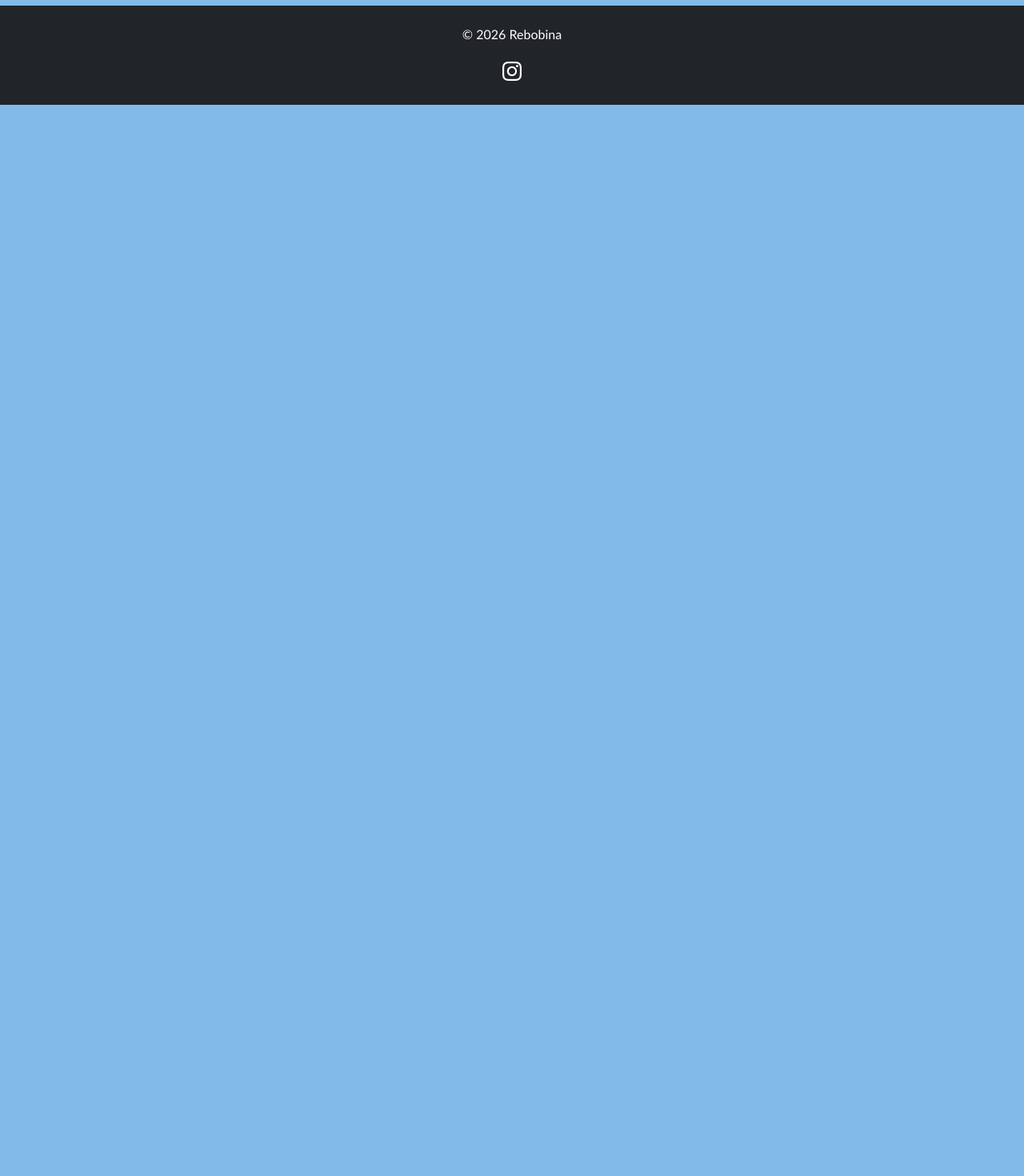
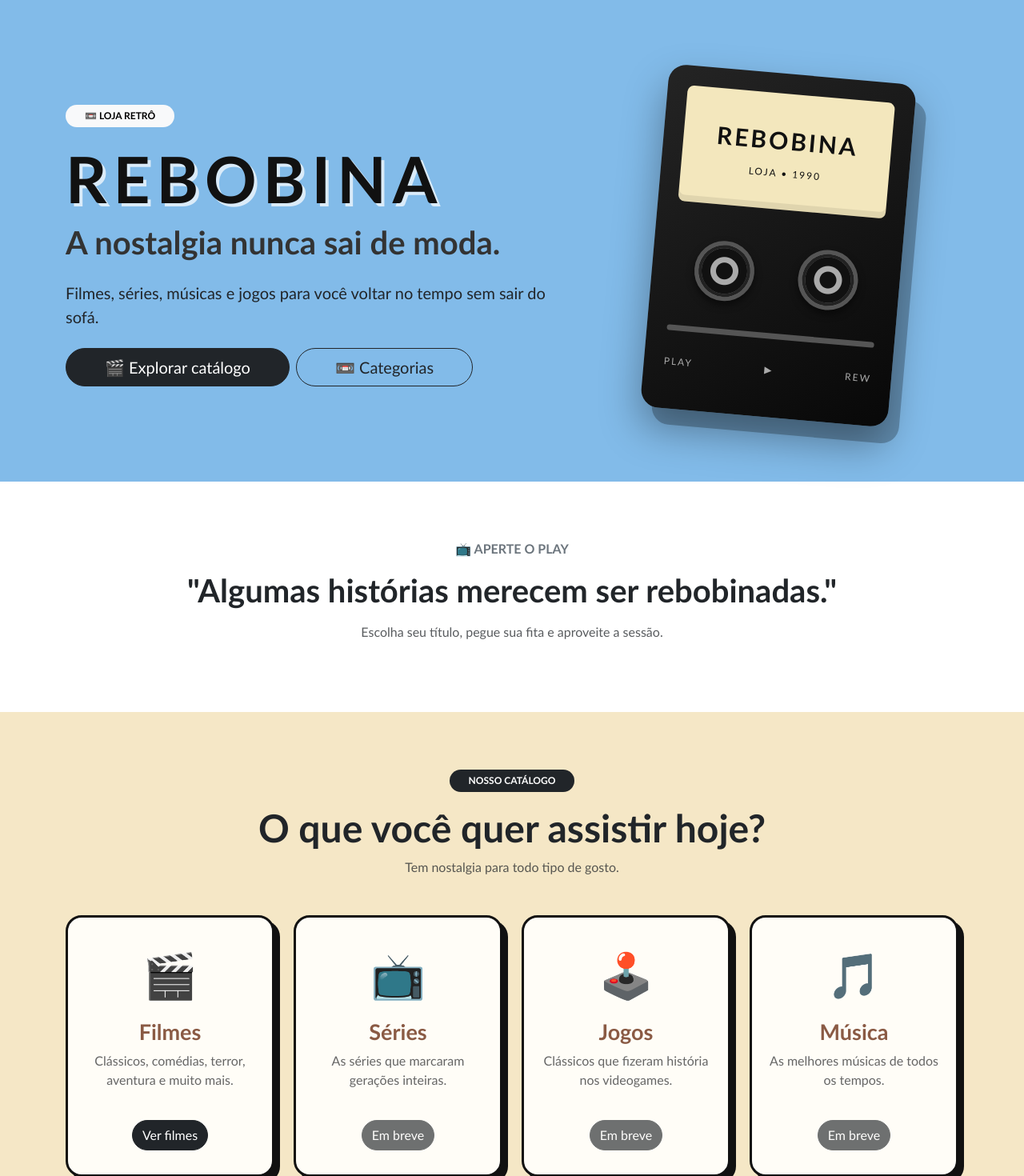
Before and after one commit to julio25creator/Rebobina-filmes, a React (Vite) app: page / in a window 1280 px wide. Shown: the part 80-1550 px from the top of the page at 80% size. Before the commit the page ends 800 px from the top, so only its background shows below. Built offline with nearby package versions, Linux system fonts and the light colour scheme.

Commit message:
feat: cria secoes hero e categorias
Cria o Hero com o único H1 da página e a seção de categorias, com os cards vindos de um array percorrido com map().

```diff
--- a/src/components/Navbar.jsx
+++ b/src/components/Navbar.jsx
@@ -1,4 +1,5 @@
 import { useEffect, useState } from 'react'
+import { Collapse } from 'bootstrap'
 
 const links = [
   { id: 'inicio', texto: 'Início' },
@@ -24,6 +25,11 @@ export default function Navbar() {
     })
     return () => observer.disconnect()
   }, [])
+
+  // No celular, fecha o menu depois de clicar em um item
+  function fecharMenu() {
+    Collapse.getInstance(document.getElementById('menu'))?.hide()
+  }
 
   return (
     <header className="sticky-top menu-topo">
@@ -54,8 +60,7 @@ export default function Navbar() {
                 <a
                   className={`nav-link rounded-5 ${ativo === id ? 'active' : ''}`}
                   href={`#${id}`}
-                  data-bs-toggle="collapse"
-                  data-bs-target=".navbar-collapse.show"
+                  onClick={fecharMenu}
                 >
                   {texto}
                 </a>
--- a/src/pages/LandingPage.jsx
+++ b/src/pages/LandingPage.jsx
@@ -1,3 +1,11 @@
+import Hero from '../sections/Hero'
+import Categorias from '../sections/Categorias'
+
 export default function LandingPage() {
-  return <></>
+  return (
+    <>
+      <Hero />
+      <Categorias />
+    </>
+  )
 }
--- /dev/null
+++ b/src/sections/Categorias.jsx
@@ -0,0 +1,83 @@
+const categorias = [
+  {
+    icone: '🎬',
+    nome: 'Filmes',
+    texto: 'Clássicos, comédias, terror, aventura e muito mais.',
+    link: '#filmes',
+  },
+  {
+    icone: '📺',
+    nome: 'Séries',
+    texto: 'As séries que marcaram gerações inteiras.',
+  },
+  {
+    icone: '🕹️',
+    nome: 'Jogos',
+    texto: 'Clássicos que fizeram história nos videogames.',
+  },
+  {
+    icone: '🎵',
+    nome: 'Música',
+    texto: 'As melhores músicas de todos os tempos.',
+  },
+]
+
+export default function Categorias() {
+  return (
+    <>
+      <section className="py-5 bg-white text-center">
+        <div className="container py-4">
+          <p className="text-uppercase fw-bold text-secondary">
+            📺 Aperte o play
+          </p>
+          <h2 className="display-6 fw-bold">
+            "Algumas histórias merecem ser rebobinadas."
+          </h2>
+          <p className="text-muted mt-3">
+            Escolha seu título, pegue sua fita e aproveite a sessão.
+          </p>
+        </div>
+      </section>
+
+      <section id="categorias" className="categorias py-5">
+        <div className="container py-4">
+          <div className="text-center mb-5">
+            <span className="badge rounded-pill text-bg-dark px-4 py-2">
+              NOSSO CATÁLOGO
+            </span>
+            <h2 className="display-5 fw-bold mt-3">
+              O que você quer assistir hoje?
+            </h2>
+            <p className="text-muted">Tem nostalgia para todo tipo de gosto.</p>
+          </div>
+
+          <div className="row g-4">
+            {categorias.map((c) => (
+              <div className="col-md-6 col-lg-3" key={c.nome}>
+                <div className="categoria-card h-100">
+                  <div className="icone">{c.icone}</div>
+                  <h3>{c.nome}</h3>
+                  <p>{c.texto}</p>
+
+                  {c.link ? (
+                    <a href={c.link} className="btn btn-dark rounded-pill">
+                      Ver {c.nome.toLowerCase()}
+                    </a>
+                  ) : (
+                    <button
+                      type="button"
+                      className="btn btn-dark rounded-pill"
+                      disabled
+                    >
+                      Em breve
+                    </button>
+                  )}
+                </div>
+              </div>
+            ))}
+          </div>
+        </div>
+      </section>
+    </>
+  )
+}
--- /dev/null
+++ b/src/sections/Hero.jsx
@@ -0,0 +1,57 @@
+export default function Hero() {
+  return (
+    <section id="inicio" className="hero">
+      <div className="container">
+        <div className="row align-items-center">
+          <div className="col-lg-7 text-center text-lg-start">
+            <span className="badge rounded-pill text-bg-light px-4 py-2 mb-3">
+              📼 LOJA RETRÔ
+            </span>
+
+            <h1 className="display-1 fw-bold">REBOBINA</h1>
+
+            <h2 className="display-6 fw-semibold">
+              A nostalgia nunca sai de moda.
+            </h2>
+
+            <p className="lead mt-4">
+              Filmes, séries, músicas e jogos para você voltar no tempo sem
+              sair do sofá.
+            </p>
+
+            <div className="mt-4 d-flex flex-column flex-sm-row gap-2 justify-content-center justify-content-lg-start">
+              <a href="#filmes" className="btn btn-dark btn-lg rounded-pill px-5">
+                🎬 Explorar catálogo
+              </a>
+              <a
+                href="#categorias"
+                className="btn btn-outline-dark btn-lg rounded-pill px-5"
+              >
+                📼 Categorias
+              </a>
+            </div>
+          </div>
+
+          <div className="col-lg-5 text-center mt-5 mt-lg-0">
+            <div className="vhs-card" aria-hidden="true">
+              <div className="vhs-label">
+                <span>REBOBINA</span>
+                <small>LOJA • 1990</small>
+              </div>
+              <div className="vhs-reels">
+                <div className="reel"></div>
+                <div className="reel"></div>
+              </div>
+              <div className="vhs-line"></div>
+              <div className="vhs-bottom">
+                <span>PLAY</span>
+                <span>▶</span>
+                <span>REW</span>
+              </div>
+            </div>
+          </div>
+        </div>
+      </div>
+    </section>
+  )
+}
```
